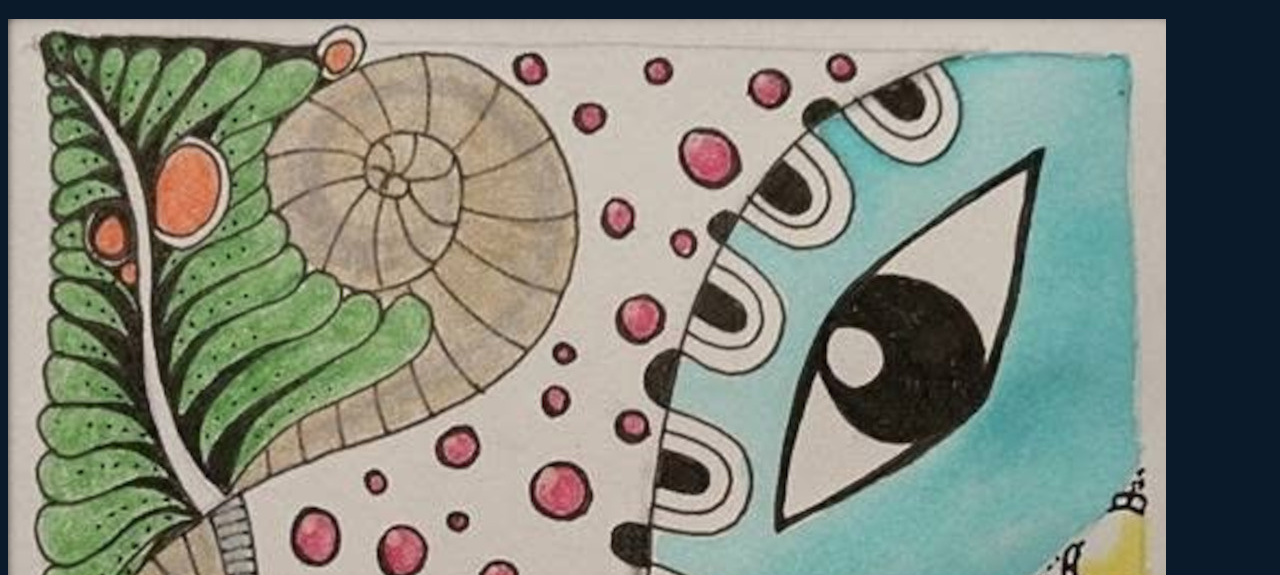
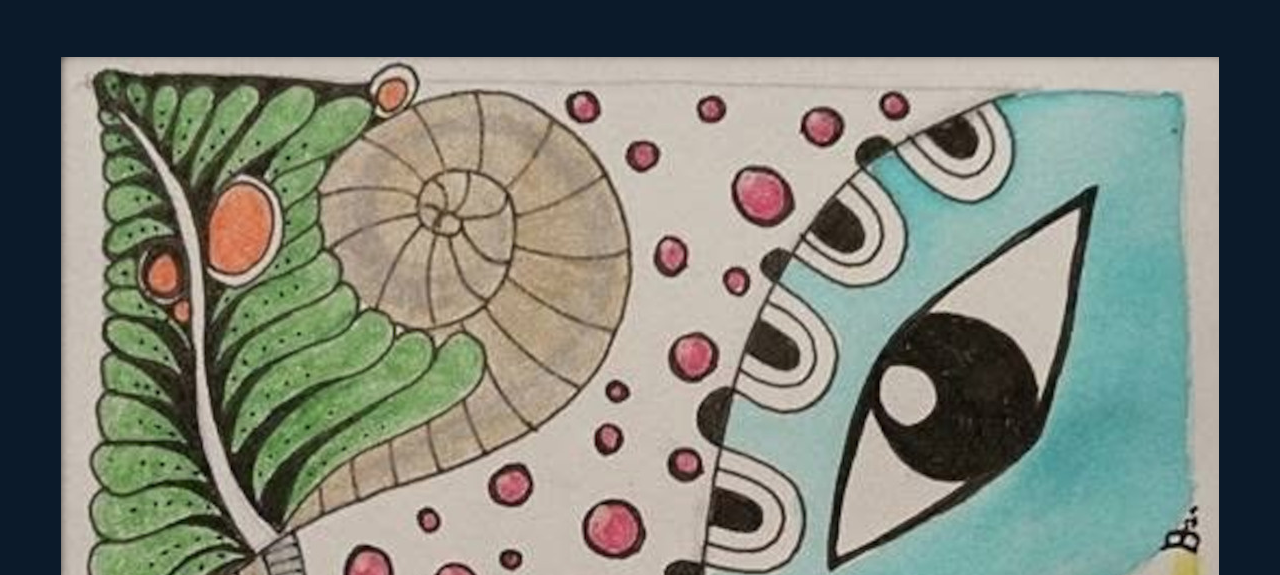
Before and after one commit to ida1170303-sys/sora-kai-home, a plain HTML site: page paintings.html in a window 1280 px wide. Shown: the part 225-800 px from the top of the page. Drawn offline with Linux system fonts and the light colour scheme.

Commit message:
Add files via upload

```diff
--- a/paintings.html
+++ b/paintings.html
@@ -6,6 +6,11 @@
   <title>Paintings | Sora Kai</title>
 
   <style>
+  img {
+    display: block;
+    margin: 60px auto;
+  }
+</style>
 
 </style>
     * {
```
